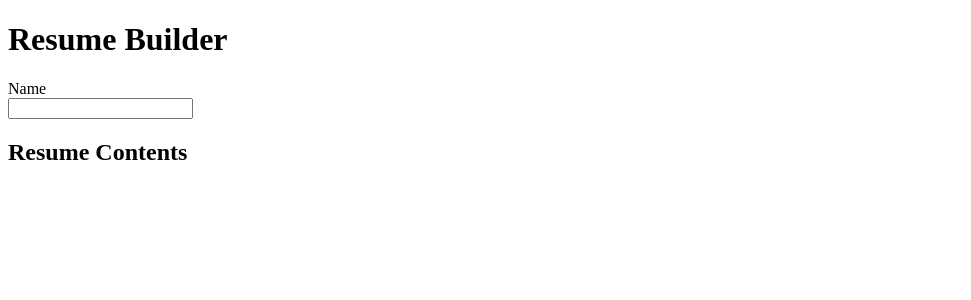
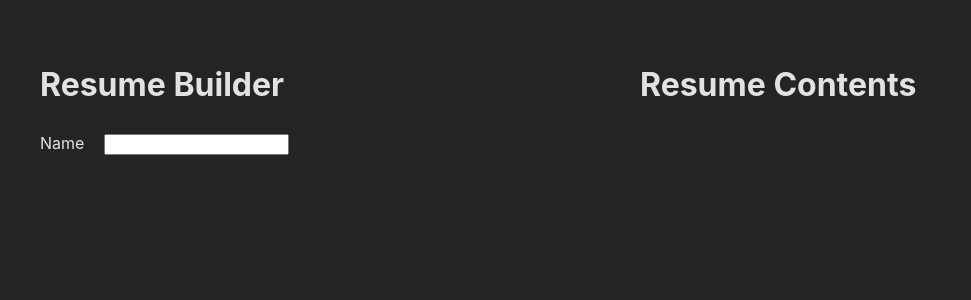
Before and after one commit to stelleron/resume-builder, a React (Vite) app in the folder frontend/: page / in a window 1280 px wide. Shown: the top 300 px of the page, without its empty margins (0-971 px from the left). Built offline with nearby package versions, Linux system fonts and the light colour scheme.

Commit message:
Added CSS layout

```diff
--- a/frontend/src/App.css
+++ b/frontend/src/App.css
@@ -1,44 +1,18 @@
-/*
 #root {
   max-width: 1280px;
   margin: 0 auto;
   padding: 2rem;
-  text-align: center;
 }
 
-.logo {
-  height: 6em;
-  padding: 1.5em;
-  will-change: filter;
-  transition: filter 300ms;
-}
-.logo:hover {
-  filter: drop-shadow(0 0 2em #646cffaa);
-}
-.logo.react:hover {
-  filter: drop-shadow(0 0 2em #61dafbaa);
+.resume-builder-app {
+  display: flex;
+  flex-direction: row;
 }
 
-@keyframes logo-spin {
-  from {
-    transform: rotate(0deg);
-  }
-  to {
-    transform: rotate(360deg);
-  }
+form, .resume-display {
+  width: 50%;
 }
 
-@media (prefers-reduced-motion: no-preference) {
-  a:nth-of-type(2) .logo {
-    animation: logo-spin infinite 20s linear;
-  }
+.resume-input-label {
+  margin-right: 1.2em;
 }
-
-.card {
-  padding: 2em;
-}
-
-.read-the-docs {
-  color: #888;
-}
-*/
--- a/frontend/src/App.jsx
+++ b/frontend/src/App.jsx
@@ -18,14 +18,18 @@ function App() {
 
     return (
       <>
-        <h1>Resume Builder</h1>
-        <form onSubmit={handleSubmit}>
-          <label>Name</label><br></br>
-          <input type="text" name="name" onChange={handleInputChange}></input>
-        </form>
-        <div>
-          <h2>Resume Contents</h2>
-          <div>{resumeData.name}</div>
+        <div className='resume-builder-app'>
+          <form onSubmit={handleSubmit}>
+            <h1>Resume Builder</h1>
+            <div className='resume-element'>
+              <label className='resume-input-label'>Name</label>
+              <input className='resume-input' type="text" name="name" onChange={handleInputChange}></input>
+            </div>
+          </form>
+          <div className='resume-display'>
+            <h1>Resume Contents</h1>
+            <div>{resumeData.name}</div>
+          </div>
         </div>
       </>
     );
```
Also changed, not shown: frontend/src/index.css (+0 -56 lines).
